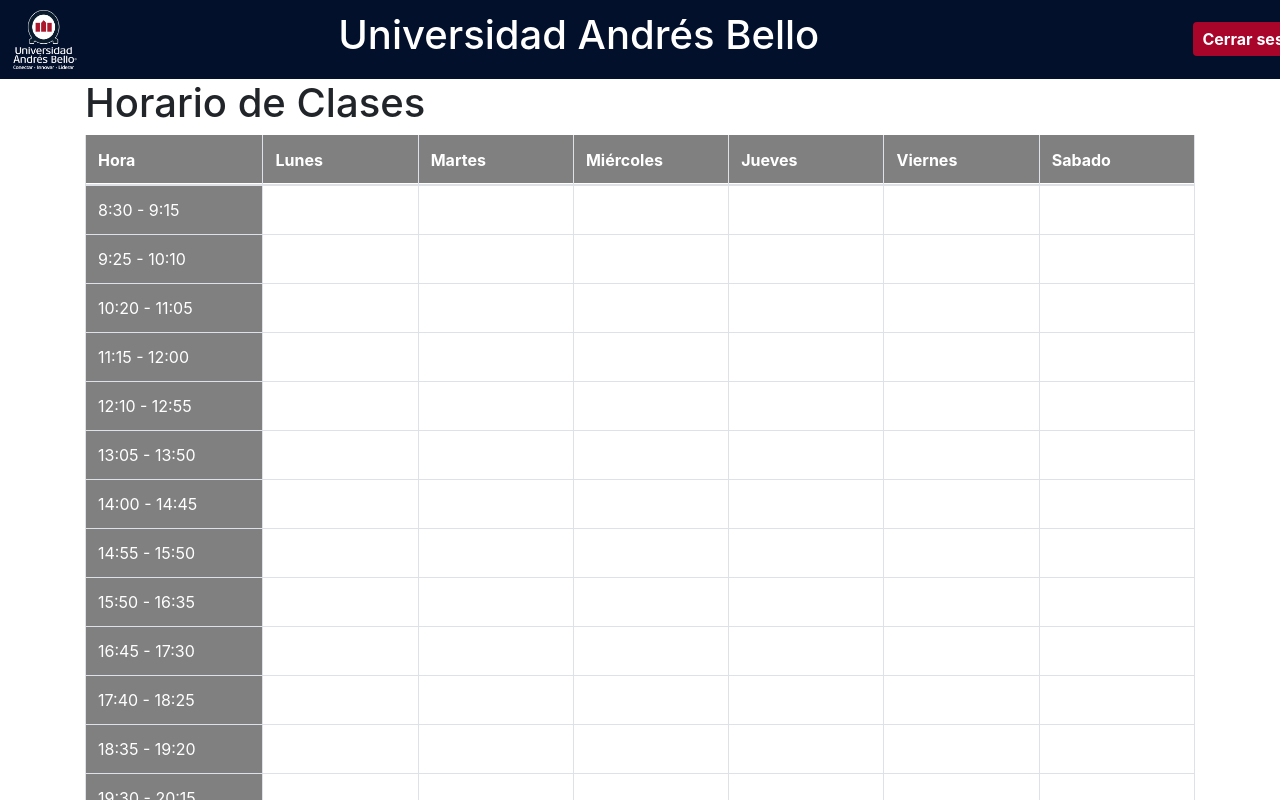
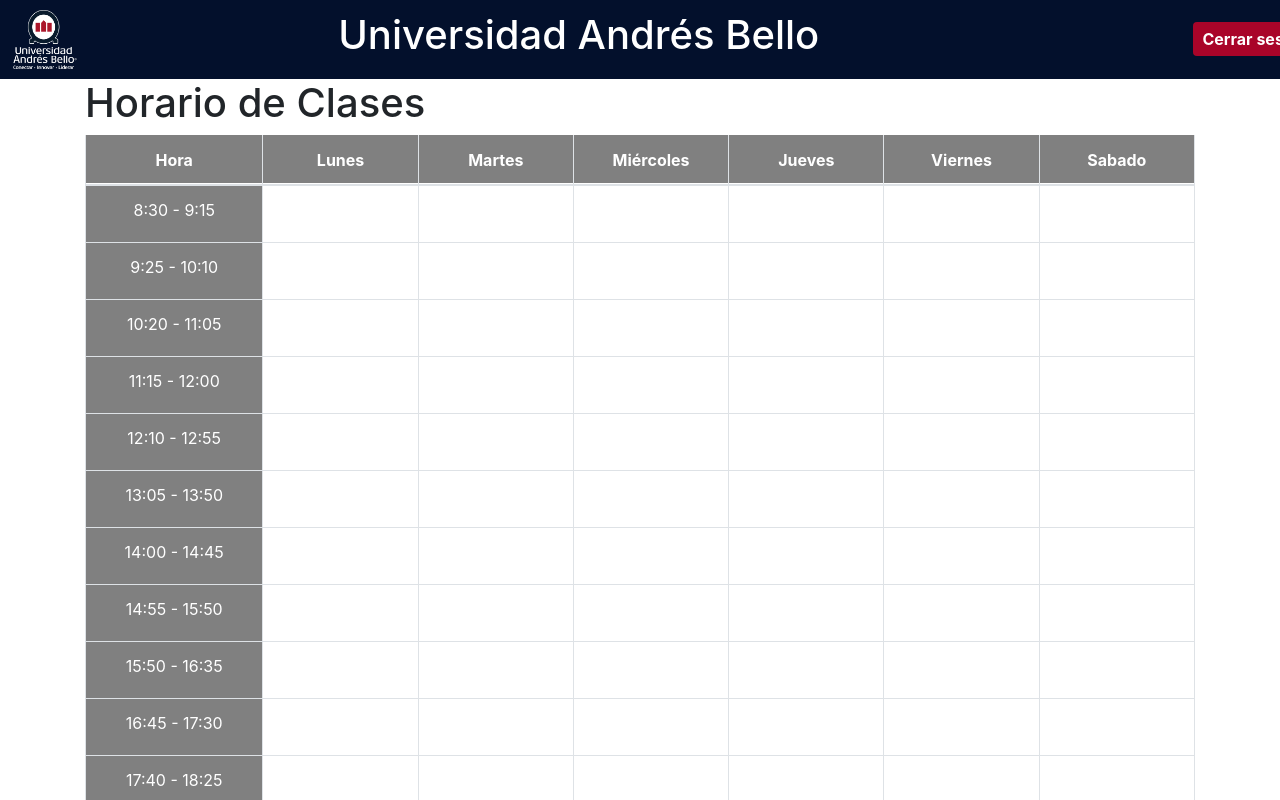
Before and after one commit to XCaVB/FrontEnd, a React (Vite) app in the folder Software2_Copiado/: page /Docentes/registrar-horarios in a window 1280 px wide. Shown: the top 800 px of the page. Built offline with nearby package versions, Linux system fonts and the light colour scheme.

Commit message:
Actualizacion V1.2.2
Cambios en los datos y el funcionamiento del calendario.

```diff
--- a/Software2_Copiado/src/components/Horario.jsx
+++ b/Software2_Copiado/src/components/Horario.jsx
@@ -1,139 +1,20 @@
-import { useState } from "react";
+import React, { useState } from "react";
+import { BotonHorario } from "./botonHorario";
+import horario from "../data/horarioCalendario"
 import "../css/styles.css"
 
 export function Horario() {
-    // Datos de ejemplo para el horario
-  const horario = [
-    {
-      hora: '8:30 - 9:15',
-      lunes: '',
-      martes: '',
-      miercoles: '',
-      jueves: '',
-      viernes: '',
-      sabado: ''
-    },
-    {
-      hora: '9:25 - 10:10',
-      lunes: '',
-      martes: '',
-      miercoles: '',
-      jueves: '',
-      viernes: '',
-      sabado: ''
-    },
-    {
-        hora: '10:20 - 11:05',
-        lunes: '',
-        martes: '',
-        miercoles: '',
-        jueves: '',
-        viernes: '',
-        sabado: ''
-    },
-    {
-        hora: '11:15 - 12:00',
-        lunes: '',
-        martes: '',
-        miercoles: '',
-        jueves: '',
-        viernes: '',
-        sabado: ''
-    },
-    {
-        hora: '12:10 - 12:55',
-        lunes: '',
-        martes: '',
-        miercoles: '',
-        jueves: '',
-        viernes: '',
-        sabado: ''
-    },
-    {
-        hora: '13:05 - 13:50',
-        lunes: '',
-        martes: '',
-        miercoles: '',
-        jueves: '',
-        viernes: '',
-        sabado: ''
-    },
-    {
-        hora: '14:00 - 14:45',
-        lunes: '',
-        martes: '',
-        miercoles: '',
-        jueves: '',
-        viernes: '',
-        sabado: ''
-    },
-    {
-        hora: '14:55 - 15:50',
-        lunes: '',
-        martes: '',
-        miercoles: '',
-        jueves: '',
-        viernes: '',
-        sabado: ''
-    },
-    {
-        hora: '15:50 - 16:35',
-        lunes: '',
-        martes: '',
-        miercoles: '',
-        jueves: '',
-        viernes: '',
-        sabado: ''
-    },
-    {
-        hora: '16:45 - 17:30',
-        lunes: '',
-        martes: '',
-        miercoles: '',
-        jueves: '',
-        viernes: '',
-        sabado: ''
-    },
-    {
-        hora: '17:40 - 18:25',
-        lunes: '',
-        martes: '',
-        miercoles: '',
-        jueves: '',
-        viernes: '',
-        sabado: ''
-    },
-    {
-        hora: '18:35 - 19:20',
-        lunes: '',
-        martes: '',
-        miercoles: '',
-        jueves: '',
-        viernes: '',
-        sabado: ''
-    },
-    {
-        hora: '19:30 - 20:15',
-        lunes: '',
-        martes: '',
-        miercoles: '',
-        jueves: '',
-        viernes: '',
-        sabado: ''
-    },
-    {
-        hora: '20:25 - 21:10',
-        lunes: '',
-        martes: '',
-        miercoles: '',
-        jueves: '',
-        viernes: '',
-        sabado: ''
-    }
-  ];
 
-  const elegirHora = (dia, hora) => {
-    console.log("Elegiste el día "+ dia + " en el horario "+ hora +" hrs.");
+    // Datos horario
+  const armar_horario = horario
+  const [datosRecibidos, setDatosRecibidos] = useState(null)
+
+  const manejarDatosBoton = (datos) => {
+    setDatosRecibidos(datos)
+  }
+
+  const elegirHora = (estado, dia, hora) => {
+    console.log("Elegiste el día "+ dia + " en el horario "+ hora +" hrs. Quedó en "+estado);
   }
 
   return (
@@ -142,7 +23,7 @@ export function Horario() {
       <div >
         <table className="table-fixed table table-bordered">
             <thead className="sticky-top">
-            <tr style={{background: 'gray', color:'white'}}>
+            <tr style={{background: 'gray', color:'white', textAlign: 'center'}}>
                 <th scope="col" style={{ width: '16%' }}>Hora</th>
                 <th scope="col" style={{ width: '14%' }}>Lunes</th>
                 <th scope="col" style={{ width: '14%' }}>Martes</th>
@@ -153,15 +34,16 @@ export function Horario() {
             </tr>
             </thead>
             <tbody>
-            {horario.map((fila, index) => (
+            {armar_horario.map((fila, index) => (
                 <tr key={index}>
-                <td style={{background:'gray', color:'white'}}>{fila.hora}</td>
-                <td onClick={e => elegirHora("Lunes", fila.hora)} style={{cursor: "pointer"}}>{fila.lunes}</td>
-                <td onClick={e => elegirHora("Martes", fila.hora)} style={{cursor: "pointer"}}>{fila.martes}</td>
-                <td onClick={e => elegirHora("Miércoles", fila.hora)} style={{cursor: "pointer"}}>{fila.miercoles}</td>
-                <td onClick={e => elegirHora("Jueves", fila.hora)} style={{cursor: "pointer"}}>{fila.jueves}</td>
-                <td onClick={e => elegirHora("Viernes", fila.hora)} style={{cursor: "pointer"}}>{fila.viernes}</td>
-                <td onClick={e => elegirHora("Sábado", fila.hora)} style={{cursor: "pointer"}}>{fila.sabado}</td>
+                <td style={{background:'gray', color:'white', textAlign:'center'}}>{fila.hora}</td>
+                {/*<td onClick={e => elegirHora(fila.lunes, "Lunes", fila.hora)} style={{cursor: "pointer"}}>{fila.lunes}</td>*/}
+                <td className="p-1 "><BotonHorario onDatosEnviados={() => {manejarDatosBoton(), elegirHora()}}/></td>
+                <td onClick={e => elegirHora(fila.martes, "Martes", fila.hora)} style={{cursor: "pointer"}}>{fila.martes}</td>
+                <td onClick={e => elegirHora(fila.miercoles, "Miércoles", fila.hora)} style={{cursor: "pointer"}}>{fila.miercoles}</td>
+                <td onClick={e => elegirHora(fila.jueves, "Jueves", fila.hora)} style={{cursor: "pointer"}}>{fila.jueves}</td>
+                <td onClick={e => elegirHora(fila.viernes, "Viernes", fila.hora)} style={{cursor: "pointer"}}>{fila.viernes}</td>
+                <td onClick={e => elegirHora(fila.sabado, "Sábado", fila.hora)} style={{cursor: "pointer"}}>{fila.sabado}</td>
                 </tr>
             ))}
             </tbody>
--- /dev/null
+++ b/Software2_Copiado/src/components/botonHorario.jsx
@@ -0,0 +1,28 @@
+import React, { useState } from "react"
+import { Horario } from "./Horario";
+
+export function BotonHorario(props){
+
+    const [color, setColor] = useState('');
+    const [estado, setEstado] = useState(false);
+
+    const cambiarColor = (e) => {
+        if(estado == false){
+            setEstado(true)
+            setColor('green')
+        } else {
+            setEstado(false)
+            setColor('white')
+        }
+    };
+
+    const enviarDatosAlHorario = () => {
+        props.onDatosEnviados(estado)
+      }
+
+        return(
+        <div className="p-4 w-90 h-90" onClick={(e) => {cambiarColor(); enviarDatosAlHorario();}} style={{cursor: "pointer", background: color}}>
+
+        </div>
+    )
+};
--- /dev/null
+++ b/Software2_Copiado/src/data/horarioCalendario.jsx
@@ -0,0 +1,130 @@
+const horario = [
+    {
+      hora: '8:30 - 9:15',
+      lunes: false,
+      martes: false,
+      miercoles: false,
+      jueves: false,
+      viernes: false,
+      sabado: false
+    },
+    {
+      hora: '9:25 - 10:10',
+      lunes: false,
+      martes: false,
+      miercoles: false,
+      jueves: false,
+      viernes: false,
+      sabado: false
+    },
+    {
+        hora: '10:20 - 11:05',
+        lunes: false,
+        martes: false,
+        miercoles: false,
+        jueves: false,
+        viernes: false,
+        sabado: false
+    },
+    {
+        hora: '11:15 - 12:00',
+        lunes: false,
+        martes: false,
+        miercoles: false,
+        jueves: false,
+        viernes: false,
+        sabado: false
+    },
+    {
+        hora: '12:10 - 12:55',
+        lunes: false,
+        martes: false,
+        miercoles: false,
+        jueves: false,
+        viernes: false,
+        sabado: false
+    },
+    {
+        hora: '13:05 - 13:50',
+        lunes: false,
+        martes: false,
+        miercoles: false,
+        jueves: false,
+        viernes: false,
+        sabado: false
+    },
+    {
+        hora: '14:00 - 14:45',
+        lunes: false,
+        martes: false,
+        miercoles: false,
+        jueves: false,
+        viernes: false,
+        sabado: false
+    },
+    {
+        hora: '14:55 - 15:50',
+        lunes: false,
+        martes: false,
+        miercoles: false,
+        jueves: false,
+        viernes: false,
+        sabado: false
+    },
+    {
+        hora: '15:50 - 16:35',
+        lunes: false,
+        martes: false,
+        miercoles: false,
+        jueves: false,
+        viernes: false,
+        sabado: false
+    },
+    {
+        hora: '16:45 - 17:30',
+        lunes: false,
+        martes: false,
+        miercoles: false,
+        jueves: false,
+        viernes: false,
+        sabado: false
+    },
+    {
+        hora: '17:40 - 18:25',
+        lunes: false,
+        martes: false,
+        miercoles: false,
+        jueves: false,
+        viernes: false,
+        sabado: false
+    },
+    {
+        hora: '18:35 - 19:20',
+        lunes: false,
+        martes: false,
+        miercoles: false,
+        jueves: false,
+        viernes: false,
+        sabado: false
+    },
+    {
+        hora: '19:30 - 20:15',
+        lunes: false,
+        martes: false,
+        miercoles: false,
+        jueves: false,
+        viernes: false,
+        sabado: false
+    },
+    {
+        hora: '20:25 - 21:10',
+        lunes: false,
+        martes: false,
+        miercoles: false,
+        jueves: false,
+        viernes: false,
+        sabado: false
+    }
+  ];
+
+export default horario;
```
